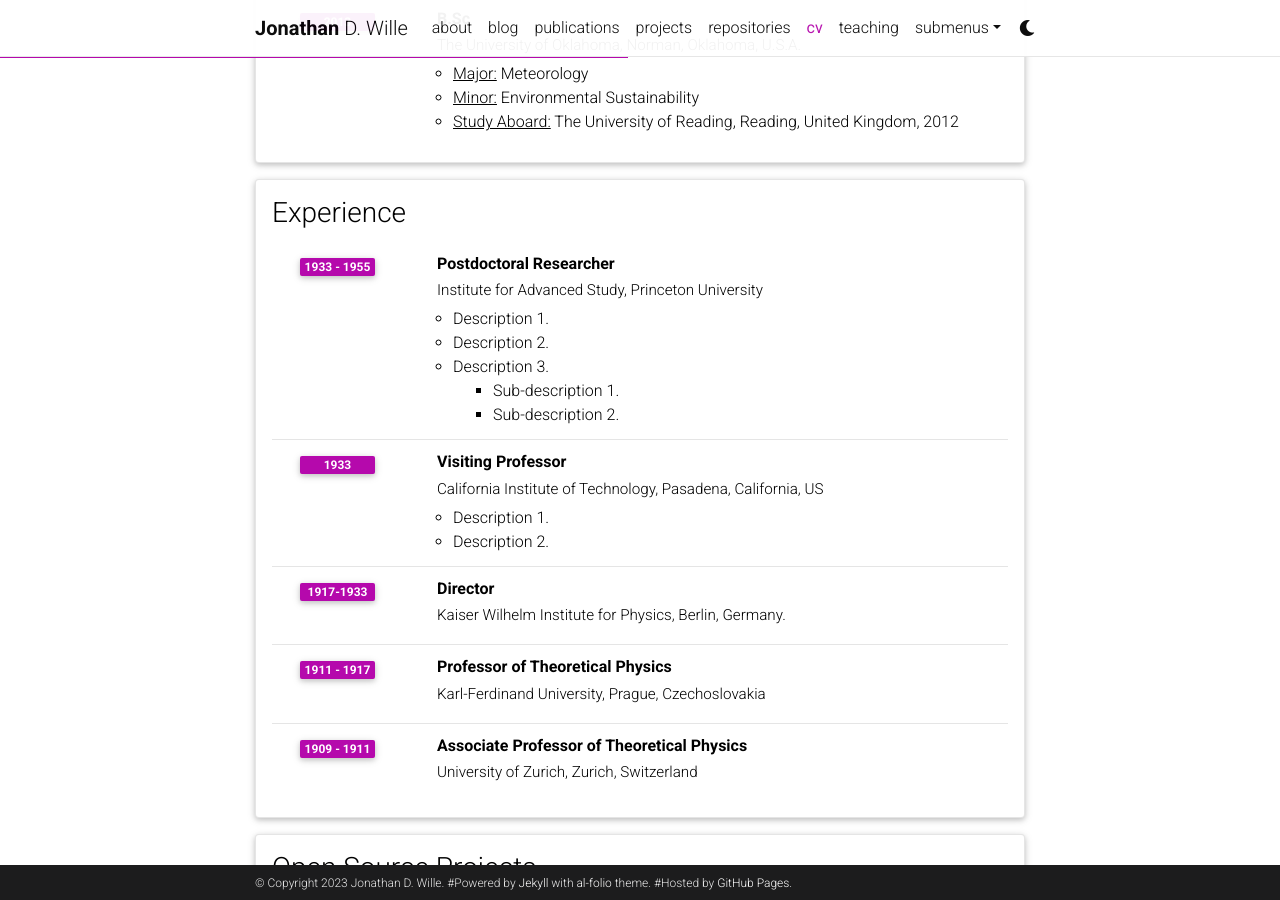
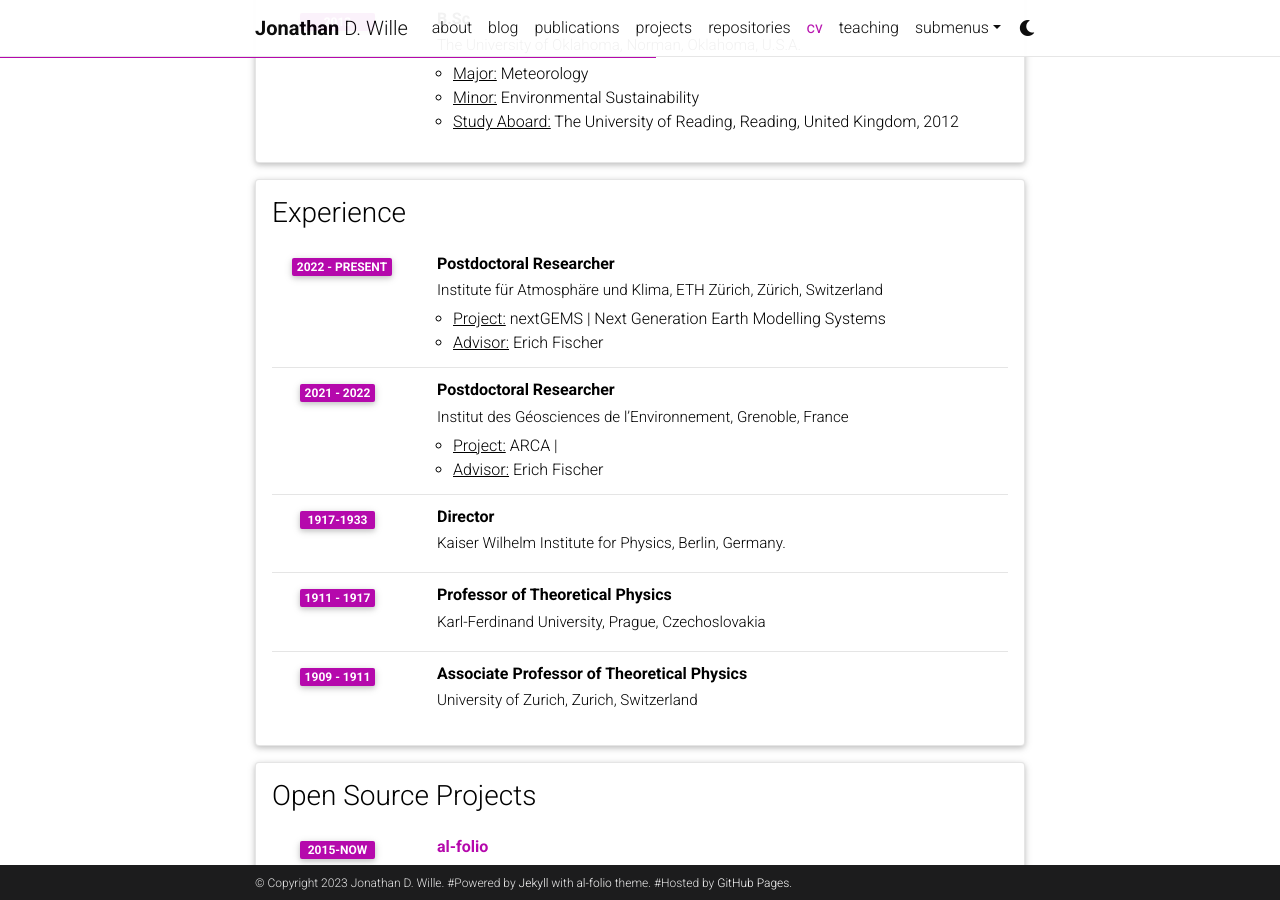
Before and after one commit to jonathanwille/jonathanwille.github.io, a Jekyll site: the page built from _pages/cv.md, in a window 1280 px wide and 900 px high, scrolled down 831 px. Built offline with Jekyll 4.4.1, drawn with Linux system fonts in a browser that asks for light colours; comment, search, counter and statistics services are not loaded; a style sheet for code colours, icons or effects is not loaded.

Commit message:
Update cv.yml

```diff
--- a/_data/cv.yml
+++ b/_data/cv.yml
@@ -42,21 +42,23 @@
   type: time_table
   contents:
     - title: Postdoctoral Researcher
-      institution: Institute for Advanced Study, Princeton University
-      year: 1933 - 1955
+      institution: Institute für Atmosphäre und Klima, ETH Zürich, Zürich, Switzerland
+      year: 2022 - present
       description:
-        - Description 1.
-        - Description 2.
-        - title: Description 3.
-          contents:
-            - Sub-description 1.
-            - Sub-description 2.
-    - title: Visiting Professor
-      institution: California Institute of Technology, Pasadena, California, US
-      year: 1933
+        - <u>Project:</u> nextGEMS | Next Generation Earth Modelling Systems
+        - <u>Advisor:</u> Erich Fischer
+          #contents:
+           # - Sub-description 1.
+            #- Sub-description 2.
+    - title: Postdoctoral Researcher
+      institution: Institut des Géosciences de l’Environnement, Grenoble, France
+      year: 2021 - 2022
       description:
-        - Description 1.
-        - Description 2.
+        - <u>Project:</u> ARCA |
+        - <u>Advisor:</u> Erich Fischer
+          #contents:
+           # - Sub-description 1.
+            #- Sub-description 2.
 
     - title: Director
       institution: Kaiser Wilhelm Institute for Physics, Berlin, Germany.
```
